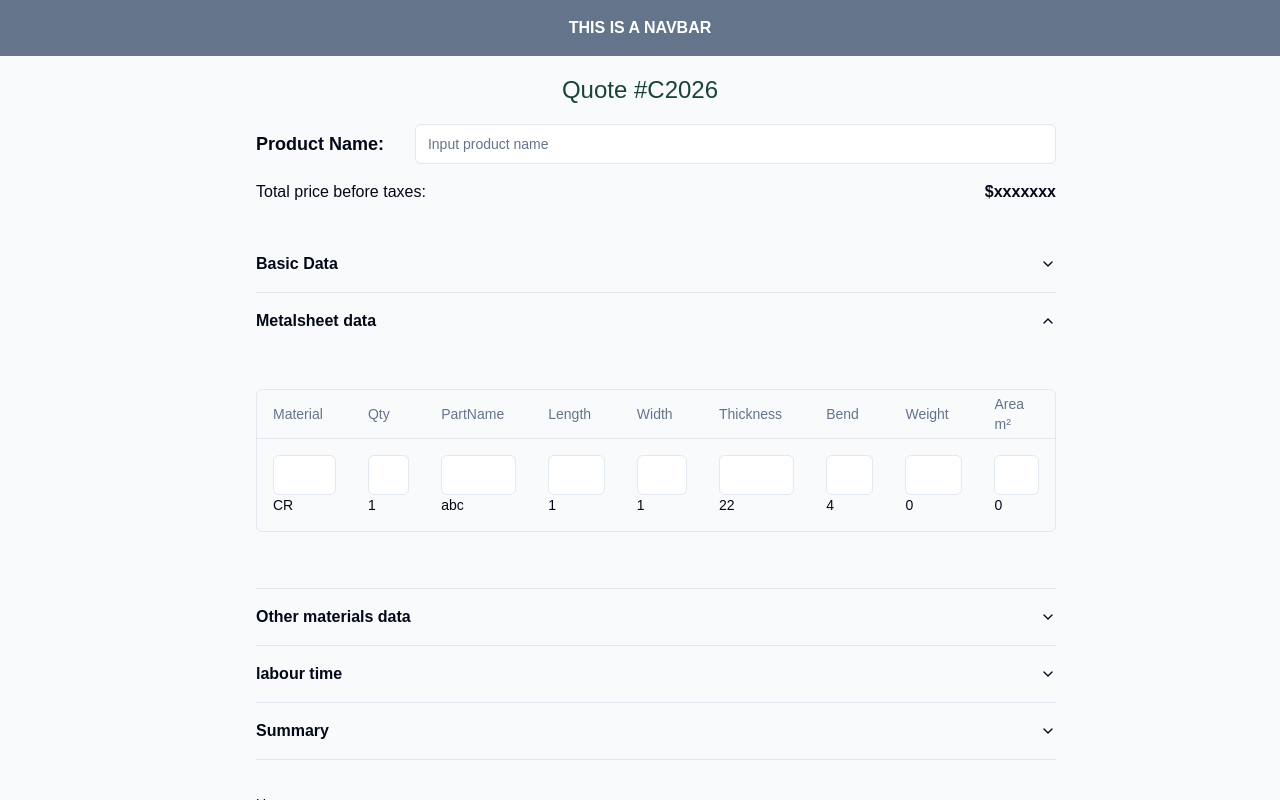
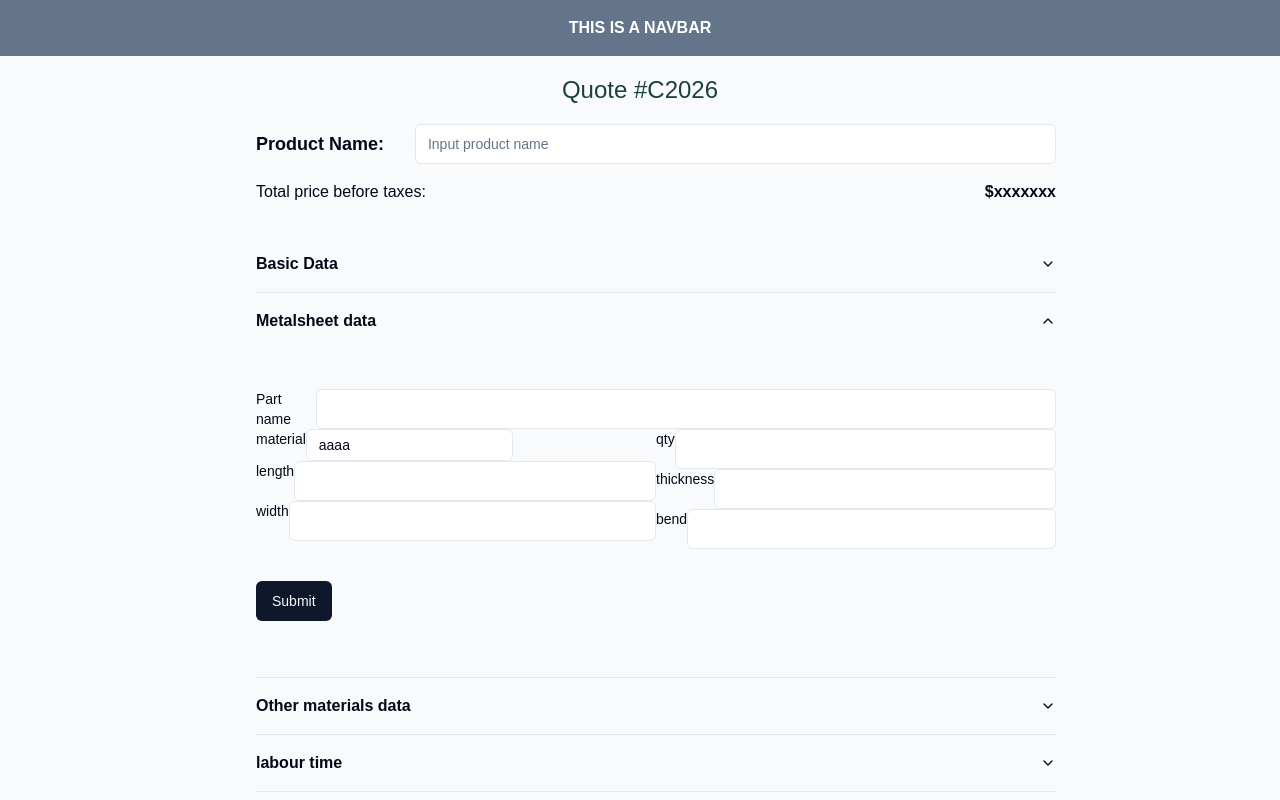
Before and after one commit to Juanmavargasr/cotizapp, a Next.js app: page /newQuotation in a window 1280 px wide. Both pictures are taken after a click on the button "Metalsheet data". Shown: the top 800 px of the page. Built offline with nearby package versions, Linux system fonts and the light colour scheme.

Commit message:
productQuotation(feat): add steel part form

```diff
--- a/src/app/(web)/components/productQuotation/components/steelTable/columns.tsx
+++ b/src/app/(web)/components/productQuotation/components/steelTable/columns.tsx
@@ -1,62 +1,62 @@
 import { ColumnDef } from "@tanstack/react-table";
 
-// import { z } from "zod";
+import { z } from "zod";
 
 // This type is used to define the shape of our data.
 // You can use a Zod schema here if you want.
-export type steelLine = {
-  id: string | undefined;
-  material: "CR" | "INOX" | "GV" | "PAINT";
-  qty: number;
-  partName: string;
-  length: number;
-  width: number;
-  thickness:
-    | "24"
-    | "22"
-    | "20"
-    | "18"
-    | "16"
-    | "14"
-    | "12"
-    | "1/8"
-    | "3/16"
-    | "1/4"
-    | "5/16"
-    | "3/8"
-    | "1/2";
-  bend: number | undefined;
-  weight: number | undefined;
-  area: number | undefined;
-};
+// export type steelLine = {
+//   id: string | undefined;
+//   material: "CR" | "INOX" | "GV" | "PAINT";
+//   qty: number;
+//   partName: string;
+//   length: number;
+//   width: number;
+//   thickness:
+//     | "24"
+//     | "22"
+//     | "20"
+//     | "18"
+//     | "16"
+//     | "14"
+//     | "12"
+//     | "1/8"
+//     | "3/16"
+//     | "1/4"
+//     | "5/16"
+//     | "3/8"
+//     | "1/2";
+//   bend: number | undefined;
+//   weight: number | undefined;
+//   area: number | undefined;
+// };
 
-// export const steelLineSchema = z.object({
-//   id: z.string().optional(),
-//   material: z.enum(["CR", "INOX", "GV", "PAINT"]),
-//   partName: z.string(),
-//   length: z.number().positive(),
-//   width: z.number().positive(),
-//   thickness: z.enum([
-//     "24",
-//     "22",
-//     "20",
-//     "18",
-//     "16",
-//     "14",
-//     "12",
-//     "1/8",
-//     "3/16",
-//     "1/4",
-//     "5/16",
-//     "3/8",
-//     "1/2",
-//   ]),
-//   bends: z.number().int().optional(),
-//   weight: z.number().positive().optional(),
-//   area: z.number().positive().optional(),
-// });
+export const steelLineSchema = z.object({
+  id: z.string().optional(),
+  material: z.enum(["CR", "INOX", "GV", "PAINT"]),
+  partName: z.string(),
+  length: z.number().positive(),
+  width: z.number().positive(),
+  thickness: z.enum([
+    "24",
+    "22",
+    "20",
+    "18",
+    "16",
+    "14",
+    "12",
+    "1/8",
+    "3/16",
+    "1/4",
+    "5/16",
+    "3/8",
+    "1/2",
+  ]),
+  bends: z.number().int().optional(),
+  weight: z.number().positive().optional(),
+  area: z.number().positive().optional(),
+});
 
-// export type steelLine = z.infer<typeof steelLineSchema>;
+export type steelLine = z.infer<typeof steelLineSchema>;
 
 export const columns: ColumnDef<steelLine>[] = [
   {
--- a/src/app/(web)/components/productQuotation/components/steelTable/steelTable.tsx
+++ b/src/app/(web)/components/productQuotation/components/steelTable/steelTable.tsx
@@ -1,98 +1,98 @@
-"use client";
+import { useForm } from "react-hook-form";
+import { z } from "zod";
 
+import { Input } from "@/components/ui/input";
+import { Button } from "@/components/ui/button";
 import {
-  ColumnDef,
-  flexRender,
-  getCoreRowModel,
-  useReactTable,
-} from "@tanstack/react-table";
+  Form,
+  FormControl,
+  FormDescription,
+  FormField,
+  FormItem,
+  FormLabel,
+  FormMessage,
+} from "@/components/ui/form";
+import { zodResolver } from "@hookform/resolvers/zod";
 
-import {
-  Table,
-  TableBody,
-  TableCell,
-  TableHead,
-  TableHeader,
-  TableRow,
-} from "@/components/ui/table";
-import { Input } from "@/components/ui/input";
-// import { Button } from "@/components/ui/button";
-// import {
-//   Form,
-//   FormControl,
-//   FormDescription,
-//   FormField,
-//   FormItem,
-//   FormLabel,
-//   FormMessage,
-// } from "@/components/ui/form";
+import { steelLineSchema } from "./columns";
 
-// import { zodResolver } from "@hookform/resolvers/zod";
-// import { useForm } from "react-hook-form";
-// import { z } from "zod";
-
-// import { steelLineSchema } from "./columns";
-
-interface DataTableProps<TData, TValue> {
-  columns: ColumnDef<TData, TValue>[];
-  data: TData[];
-}
-
-export function DataTable<TData, TValue>({
-  columns,
-  data,
-}: DataTableProps<TData, TValue>) {
-  const table = useReactTable({
-    data,
-    columns,
-    getCoreRowModel: getCoreRowModel(),
+const SteelTable = () => {
+  const form = useForm<z.infer<typeof steelLineSchema>>({
+    resolver: zodResolver(steelLineSchema),
   });
 
+  function onSubmit(values: z.infer<typeof steelLineSchema>) {
+    // Do something with the form values.
+    // ✅ This will be type-safe and validated.
+    console.log(values);
+  }
+
   return (
-    <div className="rounded-md border">
-      <Table>
-        <TableHeader>
-          {table.getHeaderGroups().map((headerGroup) => (
-            <TableRow key={headerGroup.id}>
-              {headerGroup.headers.map((header) => {
-                return (
-                  <TableHead key={header.id}>
-                    {header.isPlaceholder
-                      ? null
-                      : flexRender(
-                          header.column.columnDef.header,
-                          header.getContext()
-                        )}
-                  </TableHead>
-                );
-              })}
-            </TableRow>
-          ))}
-        </TableHeader>
-        <TableBody>
-          {table.getRowModel().rows?.length ? (
-            table.getRowModel().rows.map((row) => (
-              <TableRow
-                key={row.id}
-                data-state={row.getIsSelected() && "selected"}
-              >
-                {row.getVisibleCells().map((cell) => (
-                  <TableCell key={cell.id}>
-                    <Input />
-                    {flexRender(cell.column.columnDef.cell, cell.getContext())}
-                  </TableCell>
-                ))}
-              </TableRow>
-            ))
-          ) : (
-            <TableRow>
-              <TableCell colSpan={columns.length} className="h-24 text-center">
-                No results.
-              </TableCell>
-            </TableRow>
-          )}
-        </TableBody>
-      </Table>
-    </div>
+    <Form {...form}>
+      <form onSubmit={form.handleSubmit(onSubmit)} className="space-y-8">
+        <div className="flex flex-col">
+          <div className="flex flex-row">
+            <p>Part name</p>
+            <Input />
+          </div>
+          <div className="flex flex-row jus">
+            <div className="flex flex-col w-[50%]">
+              <div className="flex flex-row">
+                {" "}
+                <p>material</p>
+                <FormField
+                  control={form.control}
+                  name="material"
+                  render={({ field }) => (
+                    <FormItem>
+                      <FormControl>
+                        <Input
+                          placeholder="shadcn"
+                          {...field}
+                          className="h-8"
+                          defaultValue={"aaaa"}
+                        />
+                      </FormControl>
+                      <FormMessage />
+                    </FormItem>
+                  )}
+                />
+              </div>
+
+              <div className="flex flex-row">
+                {" "}
+                <p>length</p>
+                <Input />
+              </div>
+              <div className="flex flex-row">
+                {" "}
+                <p>width</p>
+                <Input />
+              </div>
+            </div>
+            <div className="flex flex-col w-[50%]">
+              <div className="flex flex-row">
+                {" "}
+                <p>qty</p>
+                <Input />
+              </div>
+              <div className="flex flex-row">
+                {" "}
+                <p>thickness</p>
+                <Input />
+              </div>
+              <div className="flex flex-row">
+                {" "}
+                <p>bend</p>
+                <Input />
+              </div>
+            </div>
+          </div>
+        </div>
+        <Button type="submit">Submit</Button>
+      </form>
+    </Form>
   );
-}
+};
+
+export default SteelTable;
--- a/src/app/(web)/components/productQuotation/productQuotation.tsx
+++ b/src/app/(web)/components/productQuotation/productQuotation.tsx
@@ -25,26 +25,7 @@ import { z } from "zod";
 
 import { ProductQuotationTypes } from "./productQuotation.types";
 
-import { steelLine, columns } from "./components/steelTable/columns";
-import { DataTable } from "./components/steelTable/steelTable";
-
-function getData(): steelLine[] {
-  // Fetch data from your API here.
-  return [
-    {
-      id: "123",
-      material: "CR",
-      qty: 1,
-      partName: "abc",
-      length: 1,
-      width: 1,
-      thickness: "22",
-      bend: 4,
-      weight: 0,
-      area: 0,
-    },
-  ];
-}
+import SteelTable from "./components/steelTable/steelTable";
 
 const formSchema = z.object({
   username: z.string().min(2, {
@@ -110,8 +91,6 @@ const ProductQuotation = ({
       username: "",
     },
   });
-
-  const data = getData();
 
   function onSubmit(values: z.infer<typeof formSchema>) {
     // Do something with the form values.
@@ -257,7 +236,7 @@ const ProductQuotation = ({
                 </AccordionTrigger>
                 <AccordionContent>
                   <div className="container mx-auto py-10">
-                    <DataTable columns={columns} data={data} />
+                    <SteelTable />
                   </div>
                 </AccordionContent>
               </AccordionItem>
```
